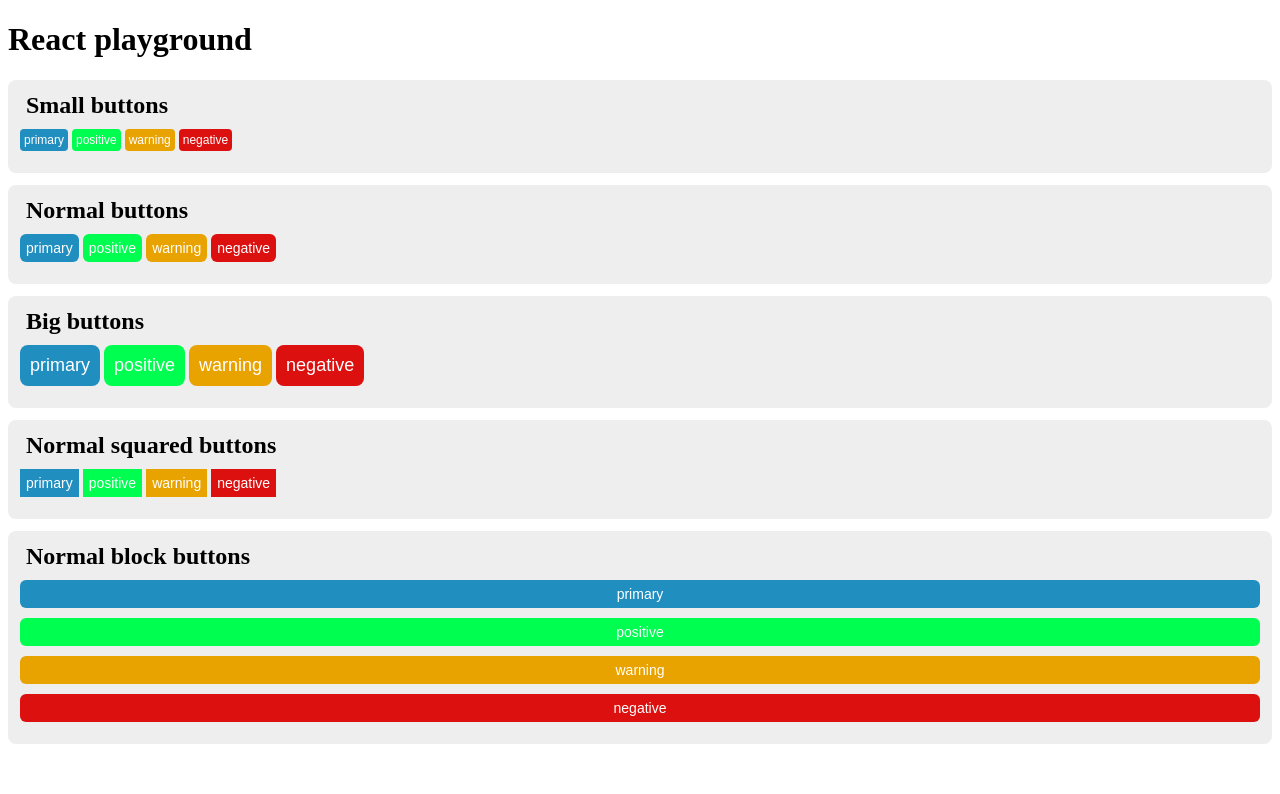
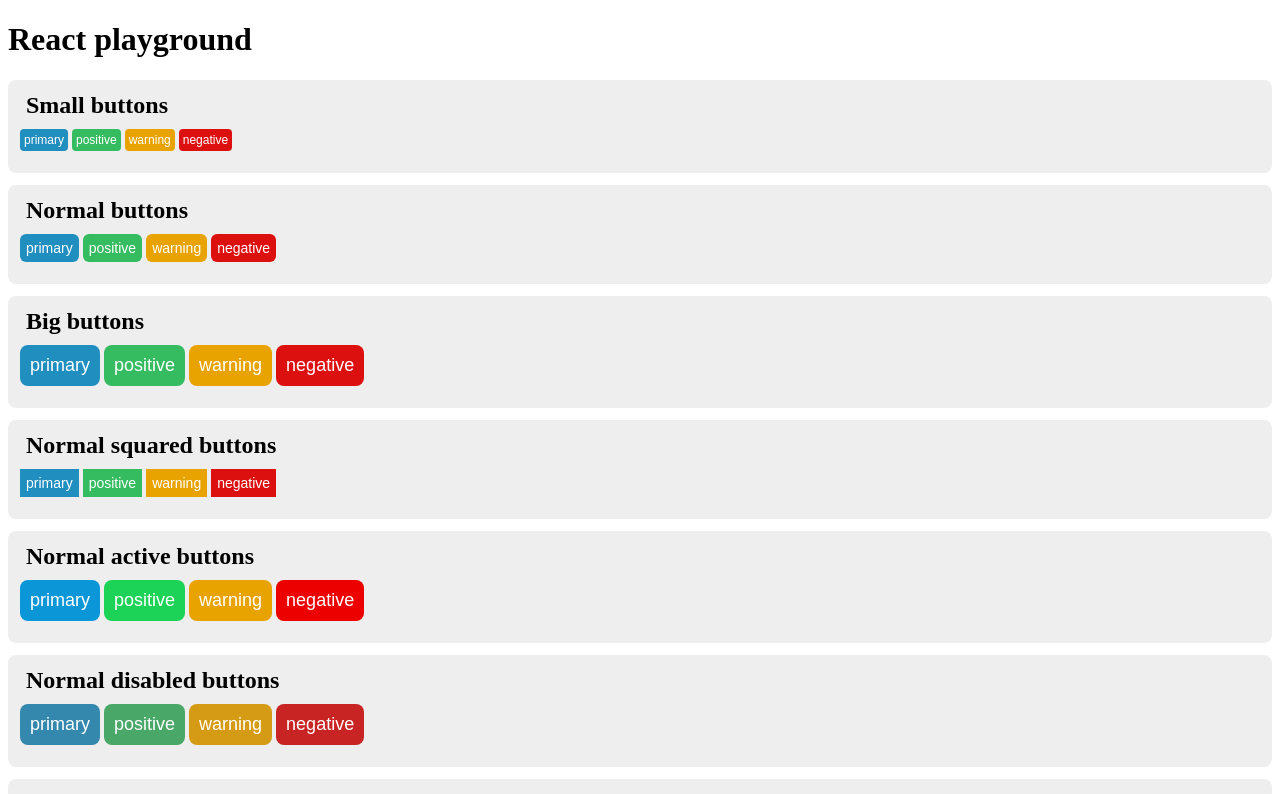
Before and after one commit to Optifun/ui-kit, a React app: page / in a window 1280 px wide. Shown: the top 794 px of the page. Built offline with nearby package versions, Linux system fonts and the light colour scheme.

Commit message:
Refactor scss + add active and disabled states

```diff
--- a/src/App.jsx
+++ b/src/App.jsx
@@ -5,7 +5,13 @@ import Button from "./components/button";
 
 const themes = ["primary", "positive", "warning", "negative"];
 
-const drawButtons = (size, squared = false, block = false) => {
+const drawButtons = (
+  size,
+  squared = false,
+  block = false,
+  active = false,
+  disabled = false
+) => {
   let key = 0;
   const onClick = (theme) => window.alert(`${theme} ${size} clicked`);
   return themes.map((theme) => (
@@ -16,6 +22,8 @@ const drawButtons = (size, squared = false, block = false) => {
       squared={squared}
       block={block}
       theme={theme}
+      active={active}
+      disabled={disabled}
     >
       {theme}
     </Button>
@@ -43,6 +51,14 @@ export default function App(props) {
         {drawButtons("normal", true)}
       </div>
       <div className="example">
+        <h2>Normal active buttons</h2>
+        {drawButtons("big", false, false, true)}
+      </div>
+      <div className="example">
+        <h2>Normal disabled buttons</h2>
+        {drawButtons("big", false, false, false, true)}
+      </div>
+      <div className="example">
         <h2>Normal block buttons</h2>
         {drawButtons("normal", false, true)}
       </div>
--- a/src/components/button/Button.jsx
+++ b/src/components/button/Button.jsx
@@ -29,7 +29,6 @@ class Button extends React.Component {
       squared,
       active,
       disabled,
-      innerRef,
       block,
       ...attrs
     } = this.props;
@@ -40,12 +39,17 @@ class Button extends React.Component {
       theme && `btn-${theme}`,
       size && `btn-${size}`,
       squared && "btn-squared",
-      block && "btn-block"
-      // active && "active"
+      block && "btn-block",
+      active && "active"
     );
 
     return (
-      <button ref={innerRef} className={classes} onClick={this.onClick}>
+      <button
+        className={classes}
+        disabled={disabled}
+        onClick={this.onClick}
+        {...attrs}
+      >
         {children}
       </button>
     );
@@ -62,11 +66,6 @@ Button.propTypes = {
   block: PropTypes.bool,
   disabled: PropTypes.bool,
   onClick: PropTypes.func.isRequired,
-  innerRef: PropTypes.oneOfType([
-    PropTypes.object,
-    PropTypes.func,
-    PropTypes.string,
-  ]),
 };
 
 Button.defaultProps = {
--- a/src/styles/scss/_button.scss
+++ b/src/styles/scss/_button.scss
@@ -17,47 +17,26 @@
     width: 100%;
   }
 
-  &-primary {
-    background-color: $primary;
-    color: $foreground;
+  @each $theme, $color in $themes {
+    &-#{$theme} {
+      background-color: $color;
+      color: $foreground;
+
+      &.active:not(:disabled) {
+        background-color: saturate($color, 20);
+      }
+
+      &:disabled {
+        background-color: desaturate($color, 17);
+      }
+    }
   }
 
-  &-positive {
-    background-color: $positive;
-    color: $foreground;
-  }
-
-  &-negative {
-    background-color: $negative;
-    color: $foreground;
-  }
-
-  &-warning {
-    background-color: $warning;
-    color: $foreground;
-  }
-
-  // @each $size in $sizes {
-  //   .btn-#{size} {
-  //     padding: $paddings[size];
-  //   }
-  // }
-
-  &-small {
-    padding: $padding-small;
-    font-size: $element-text-small;
-    border-radius: $border-radius-small;
-  }
-
-  &-normal {
-    padding: $padding-normal;
-    font-size: $element-text-normal;
-    border-radius: $border-radius-normal;
-  }
-
-  &-big {
-    padding: $padding-big;
-    font-size: $element-text-big;
-    border-radius: $border-radius-big;
+  @each $size in $element-sizes {
+    &-#{$size} {
+      padding: map-get($element-paddings, $size);
+      font-size: map-get($element-texts, $size);
+      border-radius: map-get($el-border-radiuses, $size);
+    }
   }
 }
--- a/src/styles/scss/_constants.scss
+++ b/src/styles/scss/_constants.scss
@@ -1,12 +1,21 @@
-// $paddings: ("small": 4px, "normal": 6px, "big": 10px);
-$padding-small: 4px;
-$padding-normal: 6px;
-$padding-big: 10px;
+$element-paddings: (
+  small: 4px,
+  normal: 6px,
+  big: 10px,
+);
 
-$element-text-small: 12px;
-$element-text-normal: 14px;
-$element-text-big: 18px;
+$element-sizes: map-keys(
+  $map: $element-paddings,
+);
 
-$border-radius-small: 4px;
-$border-radius-normal: 6px;
-$border-radius-big: 8px;
+$element-texts: (
+  small: 12px,
+  normal: 14px,
+  big: 18px,
+);
+
+$el-border-radiuses: (
+  small: 4px,
+  normal: 6px,
+  big: 8px,
+);
--- a/src/styles/scss/_themes.scss
+++ b/src/styles/scss/_themes.scss
@@ -1,9 +1,15 @@
 $primary: #218ec0;
 $primary-foreground: #222;
 $foreground: #ffffff;
-$positive: #00fe50;
+$positive: #35bb60;
 $negative: #dd1010;
 $warning: #e9a300;
 
-$themes: ("primary", "positive", "negative", "warning");
+$themes: (
+  primary: $primary,
+  positive: $positive,
+  negative: $negative,
+  warning: $warning,
+);
+
 $sizes: ("small", "normal", "big");
```
